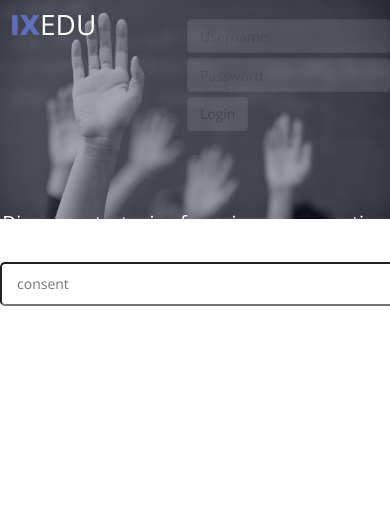
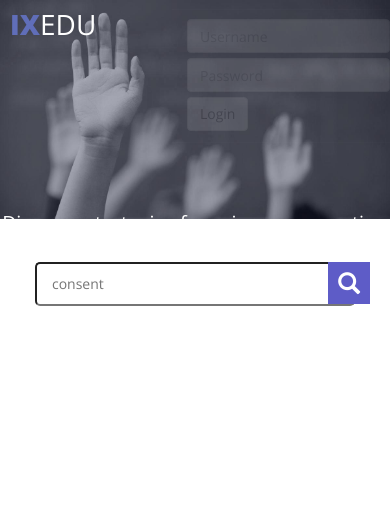
Before and after one commit to jcpyun/jsac, a Django app: page / in a window 390 px wide; the page is wider, and only the part inside the window is pictured. Shown: the top 505 px of that part. Run offline with Django 3.2, Linux system fonts and the light colour scheme; parts of the project's set-up code (start-up, migrations or seed data) failed here and were passed over; some libraries are stand-ins or nearby versions.

Commit message:
fixed the middle search bar to be responsive + added the form

```diff
--- a/django/src/assets/css/base.css
+++ b/django/src/assets/css/base.css
@@ -13,3 +13,15 @@ body {
   color: #606eb9;
   font-weight: 800;
 }
+
+.nav-bar.special {
+	background-color: #202020;
+	margin-left: 0;
+	margin-top: 0;
+	padding: 20px;
+	width: 100%;
+}
+
+input:focus{
+    outline: none;
+}
--- a/django/src/assets/css/home.css
+++ b/django/src/assets/css/home.css
@@ -21,7 +21,7 @@ body {
   margin-top: 25px;
 }
 .search .search-bar .search-box {
-  width: 400px;
+  width: 100%;
   padding: 10px 0 10px 15px;
   border-radius: 5px;
 }
@@ -38,3 +38,17 @@ body {
 .info-block .step1-info-block .step1-image {
   background-image: url(../images/check-icon.jpg);
 }
+
+.search-bar {
+  position: relative;
+}
+
+.search-icon {
+  position: absolute;
+    top: 0;
+    right: 0;
+    font-size: 22px;
+    padding: 10px;
+    background-color: #5E5CC7;
+    color: white;
+}
--- a/django/src/templates/home.html
+++ b/django/src/templates/home.html
@@ -12,12 +12,13 @@
     <div class="hero-title">
         Discover strategies for primary prevention
     </div>
-    <form class="search-form">
-        <div class="search-bar">
+    <form class="search-form row">
+        <div class="search-bar col-md-4 col-md-offset-4 col-sm-6 col-sm-offset-3 col-xs-10 col-xs-offset-1">
             <input type="text"
             name="search-value"
             placeholder="consent"
             class="search-box">
+            <i class="glyphicon glyphicon-search search-icon"></i>
         </div>
     </form>
 </div>
```
Also changed, not shown: django/src/assets/css/search-results.css (+0 -7 lines).
